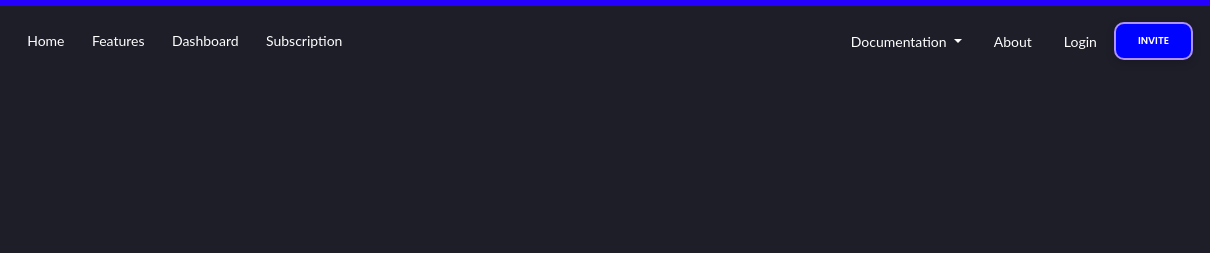
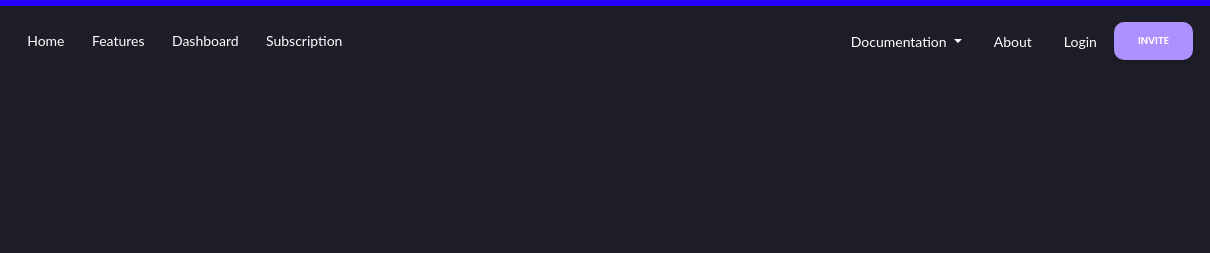
Before and after one commit to LISplaysYT/StormX-Website, a plain HTML site: page index.html in a window 1280 px wide. In both pictures the pointer is over the link 1223 px from the left and 41 px from the top of the page. Shown: the top 253 px of the page, 70-1280 px from the left. Drawn offline with nearby package versions, Linux system fonts and the light colour scheme; no server answers.

Commit message:
Update main.css

```diff
--- a/Assets/css/main.css
+++ b/Assets/css/main.css
@@ -26,7 +26,7 @@ body {
      font-size: 10px !important;
  }
  .login-btn:hover {
-     background: #0004ff !important;
+     background: #AD91FF !important;
  }
 .navbar {
     box-shadow: none !important
```
